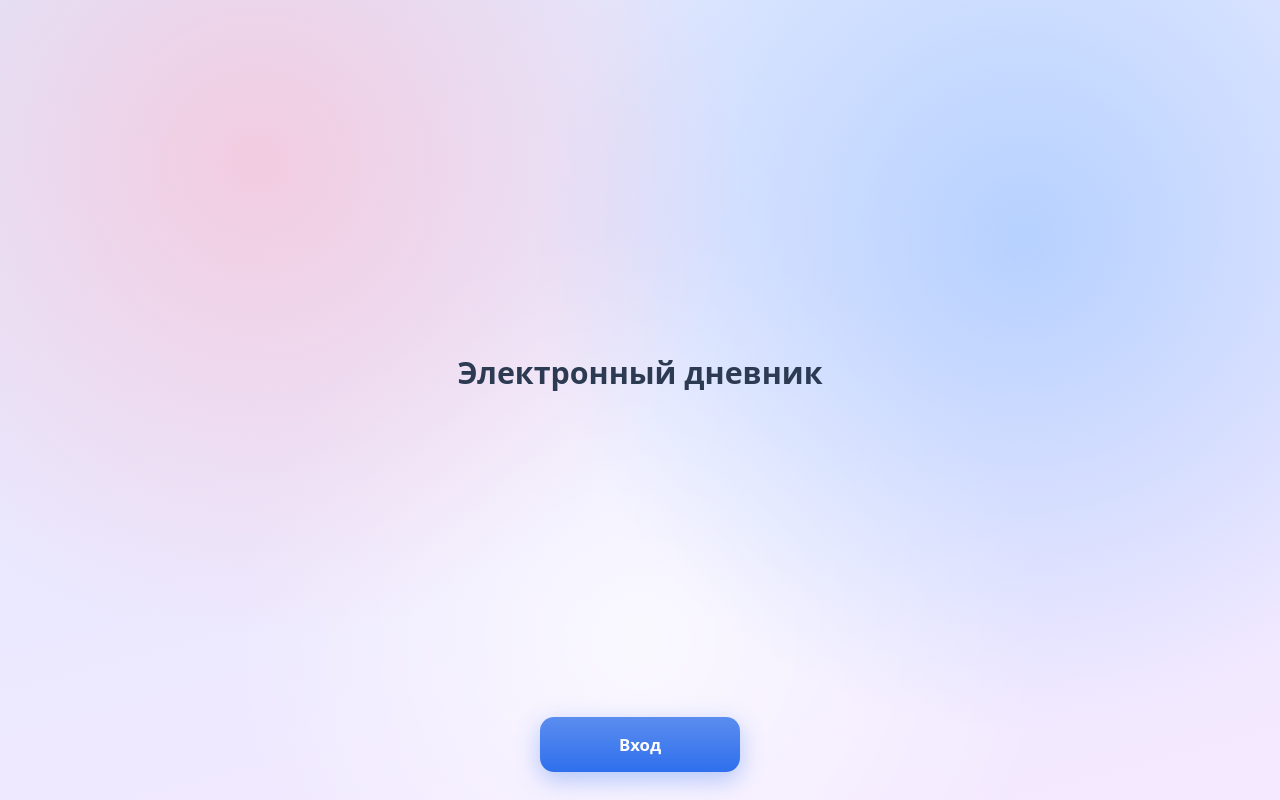
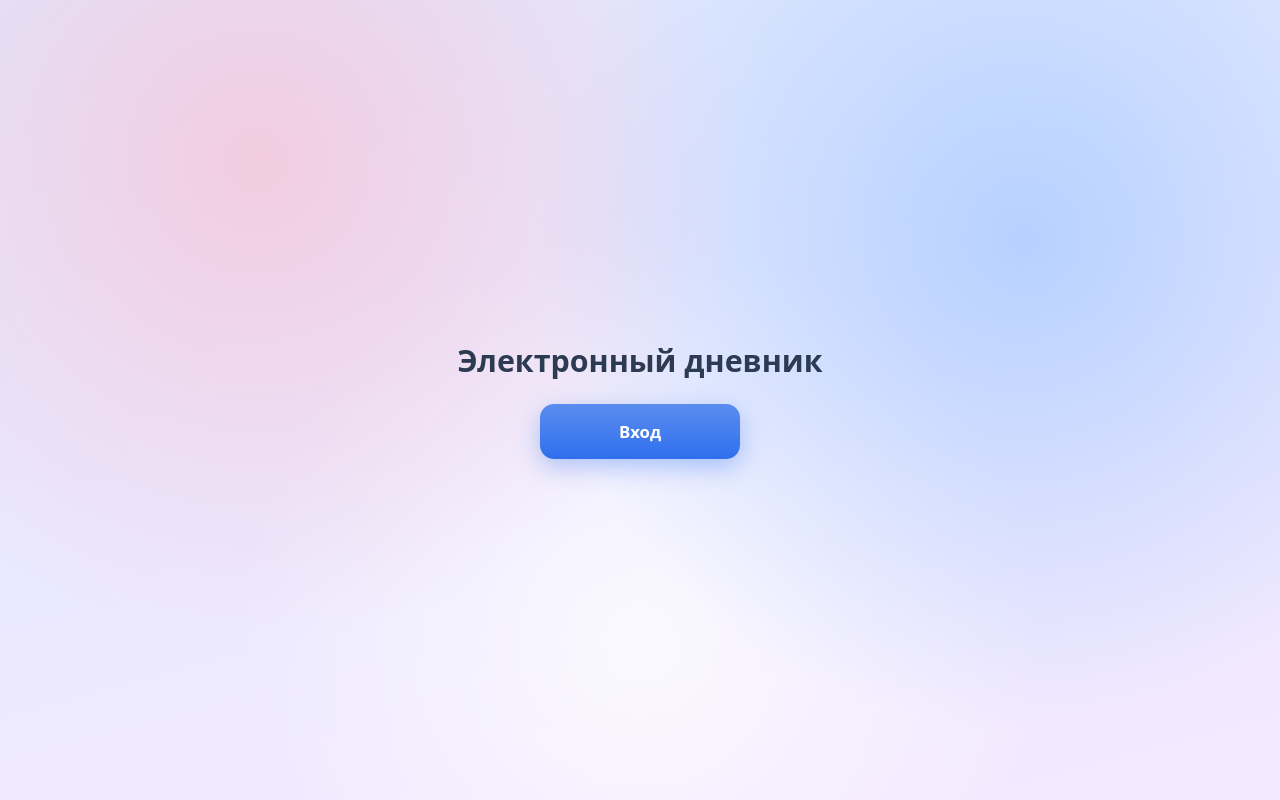
Before and after one commit to flyiq44032014-cyber/ProgrammaTrofima_dnevnik, a website: page public/index.html in a window 1280 px wide. Drawn offline with Linux system fonts and the light colour scheme.

Commit message:
Лендинг: заголовок и кнопка «Вход» по центру экрана
Made-with: Cursor

```diff
--- a/public/css/app.css
+++ b/public/css/app.css
@@ -338,7 +338,10 @@ body.mode-teacher .topbar__nutrition {
   display: flex;
   flex-direction: column;
   align-items: center;
-  padding: 28px 20px calc(28px + env(safe-area-inset-bottom, 0));
+  justify-content: center;
+  gap: 1.5rem;
+  padding: calc(28px + env(safe-area-inset-top, 0)) 20px
+    calc(28px + env(safe-area-inset-bottom, 0));
 }
 
 .shell-landing[hidden] {
@@ -346,10 +349,6 @@ body.mode-teacher .topbar__nutrition {
 }
 
 .landing-title {
-  flex: 1;
-  display: flex;
-  align-items: center;
-  justify-content: center;
   margin: 0;
   padding: 0 12px;
   text-align: center;
--- a/public/index.html
+++ b/public/index.html
@@ -6,7 +6,7 @@
     <meta http-equiv="Cache-Control" content="no-cache, no-store, must-revalidate" />
     <meta http-equiv="Pragma" content="no-cache" />
     <title>Электронный дневник</title>
-    <link rel="stylesheet" href="/css/app.css?v=1.1.9" />
+    <link rel="stylesheet" href="/css/app.css?v=1.1.10" />
   </head>
   <body>
     <div id="app-announcer" class="visually-hidden" role="status" aria-live="polite" aria-atomic="true"></div>
```
